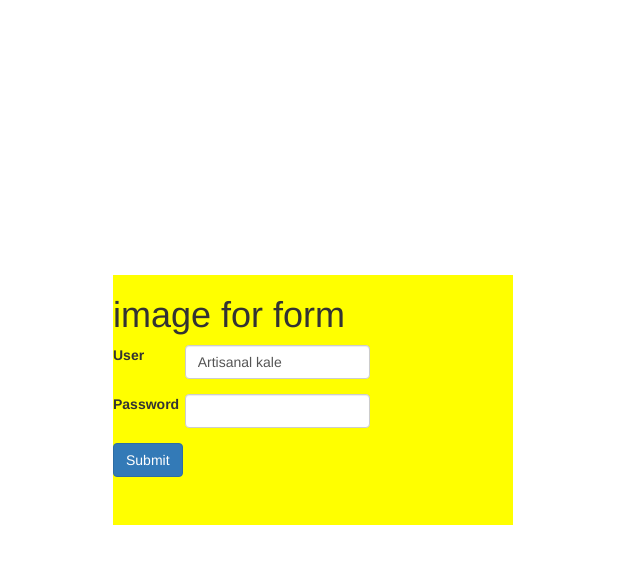
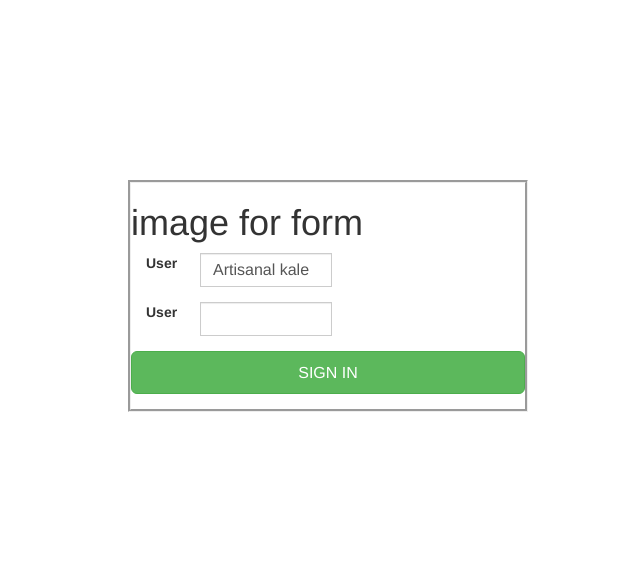
Before and after one commit to DevJulianSalas/app-face, a Flask app: page /index in a window 1280 px wide. Shown: the top 564 px of the page, without its empty margins (312-952 px from the left). Run offline with Flask 2, Linux system fonts and the light colour scheme; some libraries are stand-ins or nearby versions.

Commit message:
Feat -se continua con el diseño del login bootstrap

```diff
--- a/docker/scripts/appWeb/login/static/login.css
+++ b/docker/scripts/appWeb/login/static/login.css
@@ -1,6 +1,13 @@
 @charset "charset-name";
 
 /* body configuration*/
+
+*{
+	-webkit-box-sizing: border-box;
+	   -moz-box-sizing: border-box;
+	        box-sizing: border-box;
+	outline: none;  /* linea que se dibuja en los*/
+}
 
 body{
   margin:0 auto;
@@ -9,17 +16,30 @@ body{
 
 /*Cuadro de formulario*/
 
-.container_pattern{
-  width: 100%;
-  /*position: relative;*/
+form[role=login]{
+  margin: 0 auto;
+  margin-top: 180px;
+  border-style:groove;
+  max-width: 400px;
+
+  /*width:400px;
+  height: 300px;*/
 }
 
-#form{
-  background: yellow;
-  position: absolute;
-  height: 250px;
-  width: 400px;
-  left:50%;
-  top:50%;
-  transform: translate(-50%, -50%); /*Averiguar esto*/
+/*Se configura los elementos relativos dentro del formulario*/
+
+form[role=loging] div {
+  position: relative;
+
+
 }
+
+form[role=login] input,
+form[role=login] button {
+  font-size:16px;
+}
+
+form[role=login] h1
+{
+
+}
--- a/docker/scripts/appWeb/login/templates/login.html
+++ b/docker/scripts/appWeb/login/templates/login.html
@@ -12,29 +12,33 @@
     <link rel="stylesheet" href="{{url_for("login.static", filename= "login.css")}}">
   </head>
   <body>
-  <section class="container" id="container_pattern">
-    <div class="row" id="form">
-      <h1>image for form</h1>
-      <form action="index.html" method="post"id="test">
-        <div class="form-group row">
-          <label for="input_text" class="col-xs-4 col-sm-4 col-lg-2 col-form-label">User</label>
-          <div class="col-xs-8 col-sm-8 col-lg-6">
+  <section class="container login-form">
+    <form action="index.html" method="post" id="test" role=login>
+      <div class="form-group">
+        <div class="input-group">
+          <h1>image for form</h1>
+          <div class="col-xs-4 col-sm-4 col-lg-2">
+            <label for="input_text">User</label>
+          </div>
+          <div class="col-xs-6 col-sm-6 col-md-6 col-lg-6">
             <input class="form-control" type="text" value="Artisanal kale" id="input_text">
           </div>
         </div>
-        <div class="form-group row">
-          <label for="example-text-input" class="col-xs-4 col-sm-4 col-lg-2 col-form-label">Password</label>
-          <div class="col-xs-8 col-sm-8 col-lg-6">
-            <input class="form-control" type="password" id="example-text-input">
+      </div>
+      <div class="form-group">
+        <div class="input-group">
+          <div class="col-xs-4 col-sm-4 col-lg-2">
+            <label for="input_text">User</label>
+          </div>
+          <div class="col-xs-6 col-sm-6 col-md-6 col-lg-6">
+            <input class="form-control" type="password" id="input_text">
           </div>
         </div>
-        <div class="row">
-          <div class="col-xs-8 col-sm-8 col-lg-6">
-            <button type="submit" class="btn btn-primary btnpull-left" >Submit</button>
-          </div>
-        </div>
-      </form>
-    </div>
+      </div>
+      <div class="form-group">
+					<button type="submit" name="go" class="btn btn-lg btn-block btn-success">SIGN IN</button>
+			</div>
+    </form>
   </section>
 
 
```
